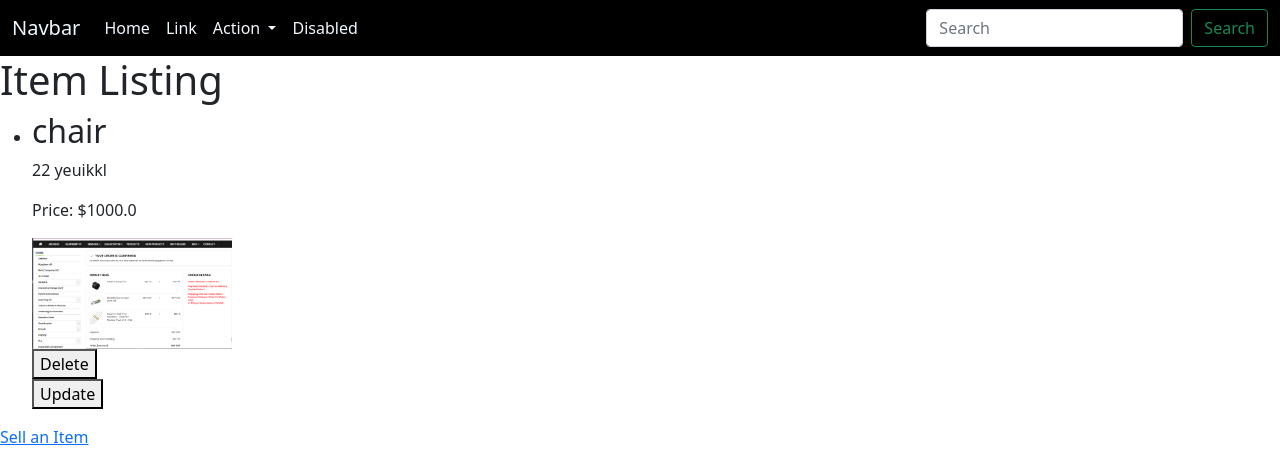
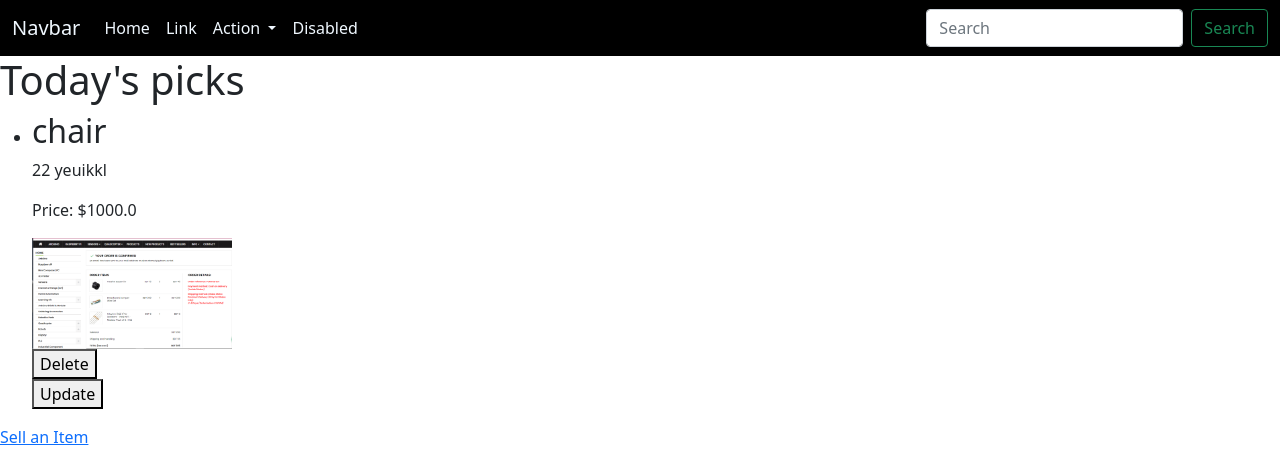
Before and after one commit to ahan-ing/CSE470_project, a Flask app: page /items in a window 1280 px wide. Shown: the top 476 px of the page. Run offline with Flask 3, Linux system fonts and the light colour scheme; data comes from the database, SQL or seed files in the repository; some libraries are stand-ins or nearby versions.

Commit message:
Title Change

```diff
--- a/templates/index.html
+++ b/templates/index.html
@@ -1,5 +1,5 @@
 {% extends 'base.html' %}
-
+{% block title %}Welcome To Recycle Bin{% endblock %}
 
 
 {% block body %}
--- a/templates/items.html
+++ b/templates/items.html
@@ -1,14 +1,13 @@
 {% extends 'base.html' %}
-{% block title %}Recycle Bin{% endblock %}
+{% block title %}Marketplace{% endblock %}
 {% block body %}
 
 <!DOCTYPE html>
 <html>
 <head>
-    <title>Item Listing</title>
 </head>
 <body>
-    <h1>Item Listing</h1>
+    <h1>Today's picks</h1>
 
     <ul>
         {% for item in items %}
```
